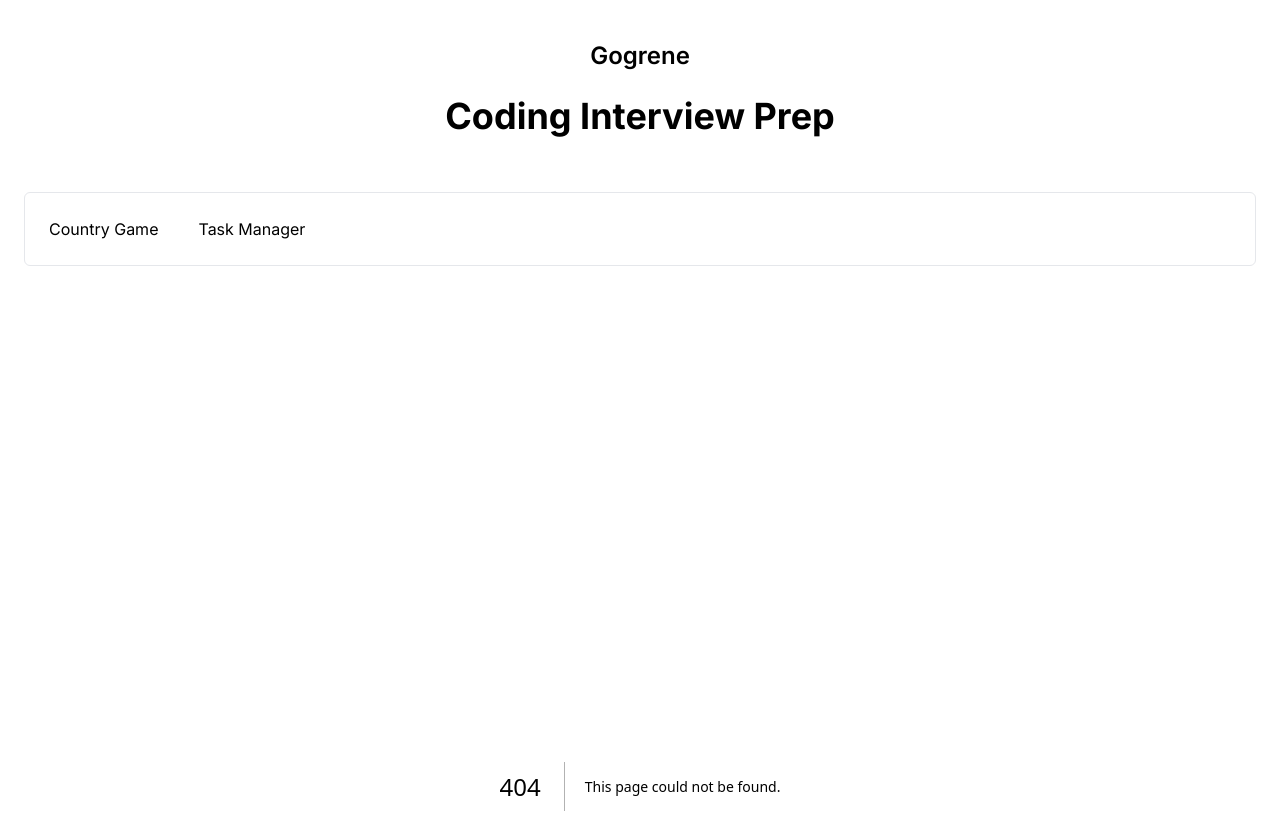
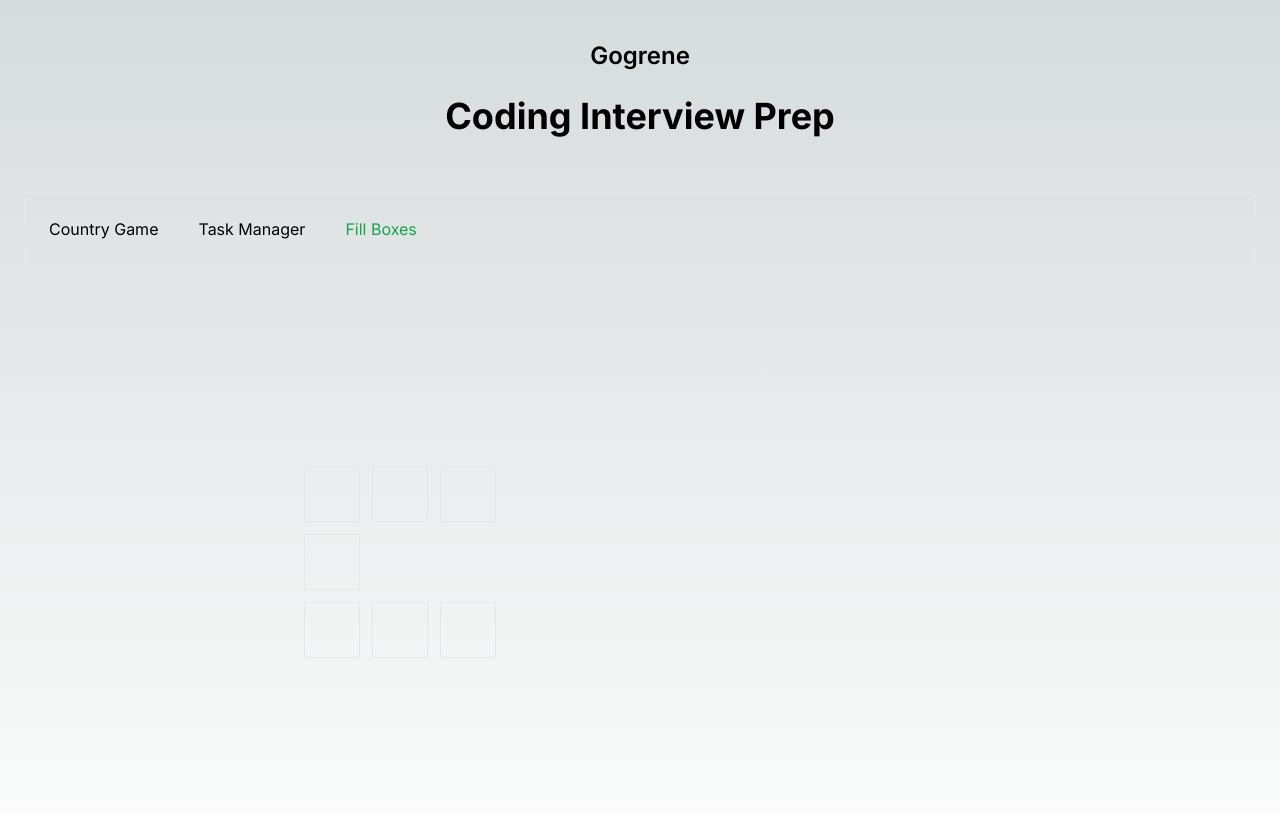
Before and after one commit to emmaudeji/coding_interview_prep, a Next.js app: page /fill_boxes in a window 1280 px wide. Before the commit this address had no page. Shown: the top 813 px of the page. Built offline with nearby package versions, Linux system fonts and the light colour scheme.

Commit message:
fill boxes game

```diff
--- /dev/null
+++ b/app/fill_boxes/page.tsx
@@ -0,0 +1,11 @@
+import FillingTheBox from '@/components/UberInterview/FillingTheBox'
+import FillingTheBox2 from '@/components/UberInterview/FillingTheBox2'
+import React from 'react'
+
+const Page = () => {
+  return (
+    <FillingTheBox2/>
+  )
+}
+
+export default Page
--- a/components/Layout/Header.tsx
+++ b/components/Layout/Header.tsx
@@ -7,6 +7,7 @@ import React from 'react'
 const navlinks = [
     {label: 'Country Game', link: '/countrygame'},
     {label: 'Task Manager', link: '/todo_app'},
+    {label: 'Fill Boxes', link: '/fill_boxes'},
 ]
 
 const Header = () => {
--- /dev/null
+++ b/components/UberInterview/FillingTheBox.tsx
@@ -0,0 +1,86 @@
+"use client"
+
+/**
+ * Array of array of boxes
+ * 1 represents a box, 0 represents empty space
+ * when a box is clicked, it is filled with a color green
+ * after all the boxes are filled, it follows the same pattern to unfill the boxes automatically beginning from the first
+ * while the boxes are still unfilling you cannot fill a new box
+ * the unfilling of each box is after 500ms
+ */
+import React, { useEffect, useMemo, useState } from 'react';
+
+// Initial grid data
+const data = [
+    [1, 1, 1],
+    [1, 0, 0],
+    [1, 1, 1],
+];
+
+const FillingTheBox: React.FC = () => {
+    const boxes = useMemo(()=>data.flat(Infinity),[data])
+    const [filledIndexes, setFilledIndexes] = useState<Set<any>>(new Set());
+    const [isUnfilling, setIsUnfilling] = useState<boolean>(false);
+
+    // Total number of boxes that can be filled
+    const totalFillableBoxes = useMemo(()=>boxes.filter(box => box === 1).length,[boxes])
+
+    // Handles the filling of boxes
+    const handleBoxClick = (index: number) => {
+        if (boxes[index] === 0 || isUnfilling || filledIndexes.has(index)) return;
+        setFilledIndexes(prev => new Set(prev).add(index));
+    };
+
+    // Unfills the boxes one by one
+    const unfillBoxes = () => {
+        const keys = Array.from(filledIndexes.keys())
+
+        const removeNextKey = () => {
+            if(keys.length) {
+                const currentKey = keys.pop()
+
+                setFilledIndexes(prev => {
+                    const updatedKeys = new Set(prev);
+                    updatedKeys.delete(currentKey);
+                    return updatedKeys
+                });
+                setTimeout(removeNextKey, 500);
+            } else {
+                setIsUnfilling(false)
+            }
+        }
+
+        setTimeout(() => {
+            removeNextKey()
+        }, 100);
+    };
+
+    // Trigger unfilling when all boxes are filled
+    useEffect(() => {
+        if (filledIndexes.size === totalFillableBoxes) {
+            setIsUnfilling(true);
+            unfillBoxes();
+        }
+    }, [filledIndexes, totalFillableBoxes]);
+    console.log({filledIndexes,totalFillableBoxes,})
+    return (
+        <section className='py-20 mx-auto max-w-2xl flex'>
+            <div className="grid grid-cols-3 gap-3">
+                {boxes.map((box, index) => (
+                    <div
+                        key={index}
+                        onClick={() => handleBoxClick(index)}
+                        className={`w-14 h-14 border transform transition-all duration-300
+                            ${box === 0 ? 'invisible' : ''}
+                            ${filledIndexes.has(index) ? 'bg-green-600' : ''}
+                            ${isUnfilling ? 'cursor-not-allowed' : 'cursor-pointer'}`}
+                    >
+                        {box}
+                    </div>
+                ))}
+            </div>
+        </section>
+    );
+};
+
+export default FillingTheBox;
--- /dev/null
+++ b/components/UberInterview/FillingTheBox2.tsx
@@ -0,0 +1,82 @@
+"use client"
+
+/**
+ * Array of array of boxes
+ * 1 represents a box, 0 represents empty space
+ * when a box is clicked, it is filled with a color green
+ * after all the boxes are filled, it follows the same pattern to unfill the boxes automatically beginning from the first
+ * while the boxes are still unfilling you cannot fill a new box
+ * the unfilling of each box is after 500ms
+ */
+import React, { useEffect, useMemo, useState } from 'react';
+
+// Initial grid data
+const data = [
+    [1, 1, 1],
+    [1, 0, 0],
+    [1, 1, 1],
+];
+
+const FillingTheBox2: React.FC = () => {
+    const boxes = useMemo(() => data.flat(Infinity), []);
+    const [filledIndexes, setFilledIndexes] = useState<number[]>([]);
+    const [isUnfilling, setIsUnfilling] = useState<boolean>(false);
+
+    // Total number of boxes that can be filled
+    const totalFillableBoxes = useMemo(() => boxes.filter(box => box === 1).length, [boxes]);
+
+    // Handles the filling of boxes
+    const handleBoxClick = (index: number) => {
+        if (boxes[index] === 0 || isUnfilling || filledIndexes.includes(index)) return;
+        setFilledIndexes(prev => [...prev, index]);
+    };
+
+    // Unfills the boxes one by one
+    const unfillBoxes = () => {
+        const keys = [...filledIndexes]; // Clone the filledIndexes array to avoid modifying it directly
+
+        const removeNextKey = () => {
+            if (keys.length) {
+                const currentKey = keys.shift();
+                setFilledIndexes(prev => prev.filter(item => item !== currentKey));
+                setTimeout(removeNextKey, 500);
+            } else {
+                setIsUnfilling(false);
+            }
+        };
+
+        removeNextKey(); // Start the removal process
+    };
+
+    // Trigger unfilling when all boxes are filled
+    useEffect(() => {
+        if (filledIndexes.length === totalFillableBoxes) {
+            setIsUnfilling(true);
+            setTimeout(() => {
+                unfillBoxes();
+            }, 100);
+        }
+    }, [filledIndexes, totalFillableBoxes]);
+
+    console.log({ filledIndexes, totalFillableBoxes });
+
+    return (
+        <section className='py-20 mx-auto max-w-2xl flex'>
+            <div className="grid grid-cols-3 gap-3">
+                {boxes.map((box, index) => (
+                    <div
+                        key={index}
+                        onClick={() => handleBoxClick(index)}
+                        className={`w-14 h-14 border transform transition-all duration-300
+                            ${box === 0 ? 'invisible' : ''}
+                            ${filledIndexes.includes(index) ? 'bg-green-600' : ''}
+                            ${isUnfilling ? 'cursor-not-allowed' : 'cursor-pointer'}`}
+                    >
+                    </div>
+                ))}
+            </div>
+        </section>
+    );
+};
+
+export default FillingTheBox2;
```
